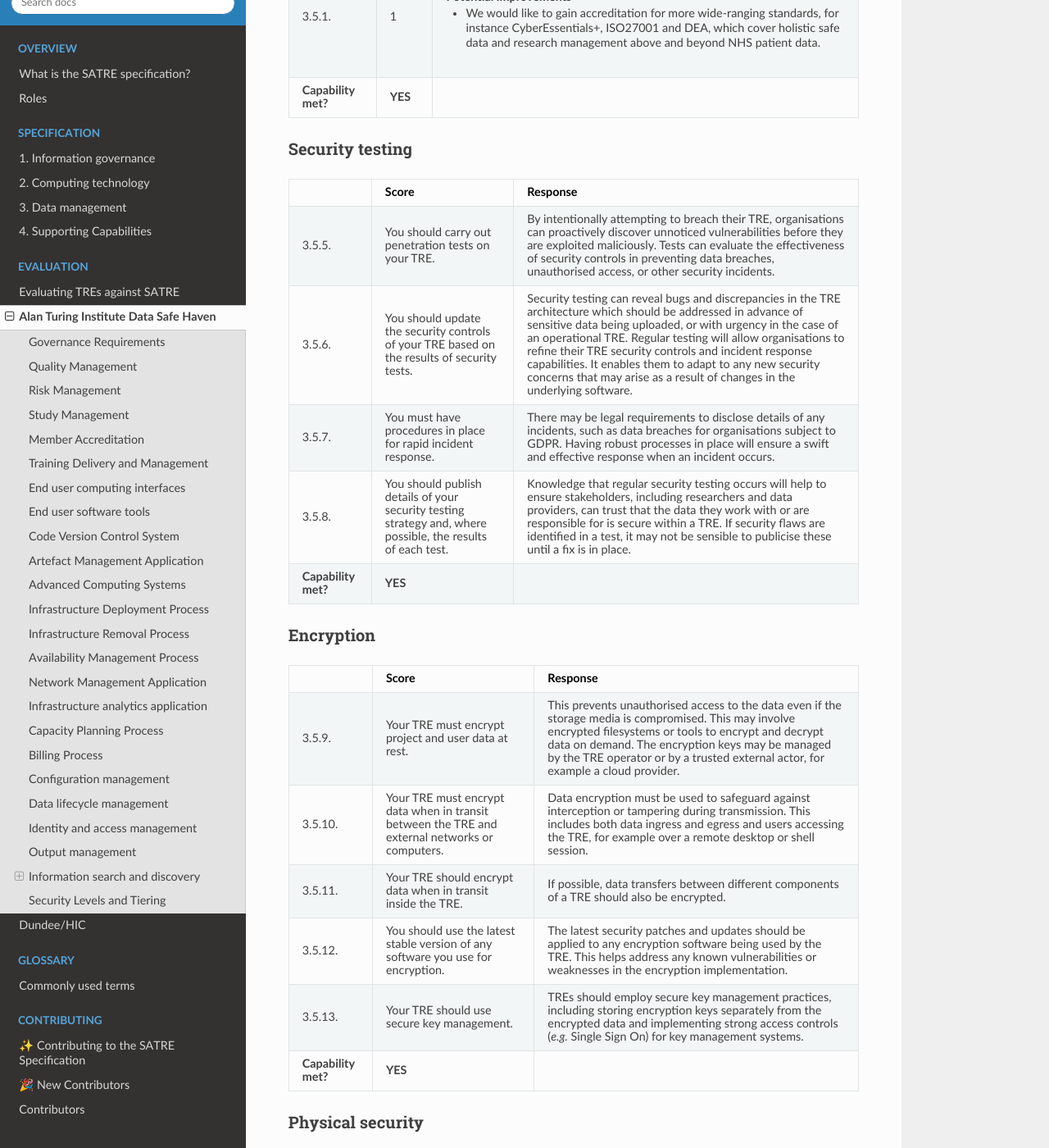
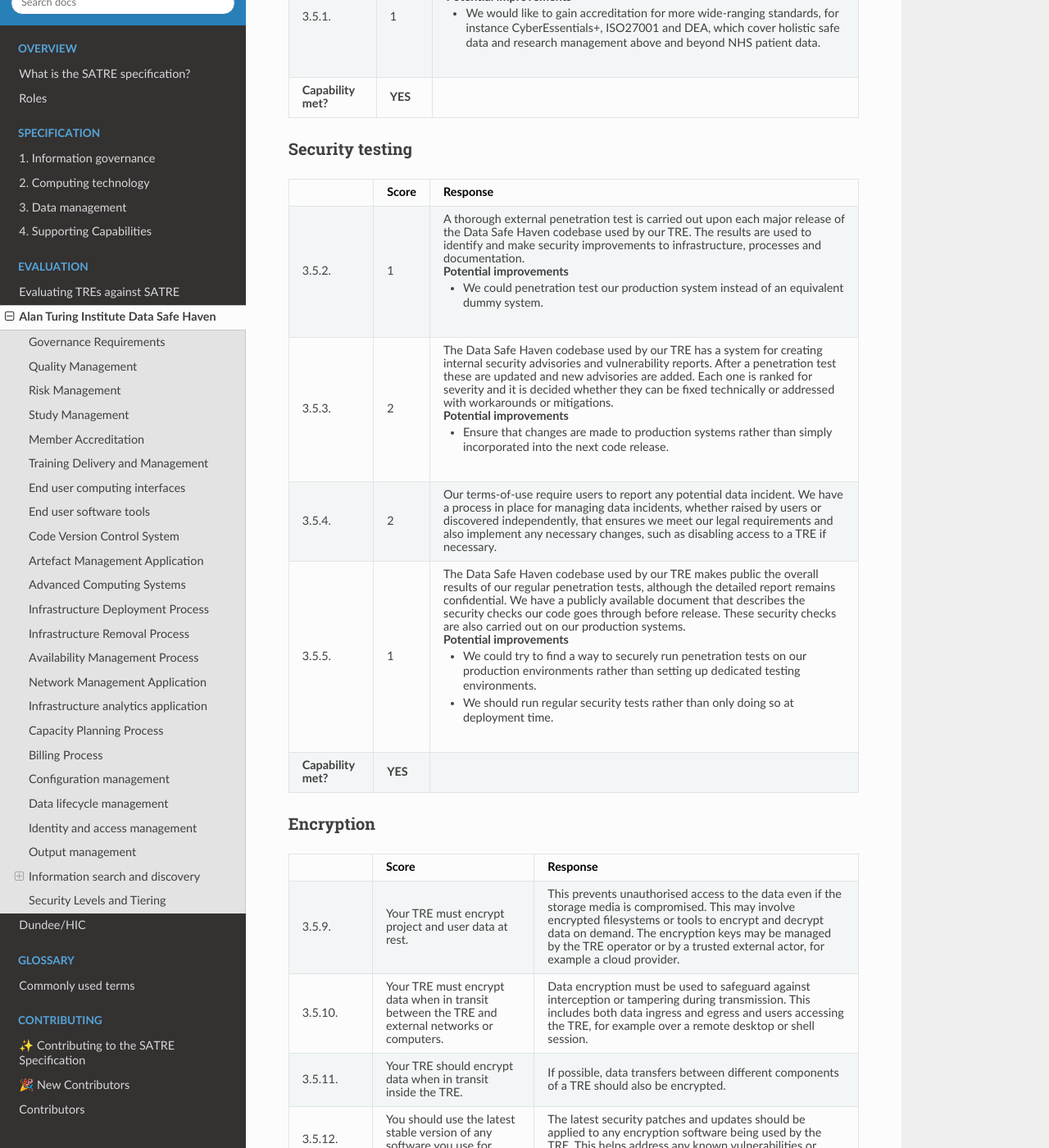
Before and after one commit to sa-tre/satre-specification, a Sphinx documentation site: the page built from docs/source/evaluations/alan_turing_institute.md, in a window 1280 px wide and 1400 px high, scrolled down 18359 px. Shown: the whole window at 82% size. Built offline with Sphinx 7.4.7 and the Read the Docs theme 2.0.0, drawn with Linux system fonts in a browser that asks for light colours.

Commit message:
:sparkles: Add security testing
Co-authored-by: Ed Chalstrey <edwardchalstrey@gmail.com>
Co-authored-by: Matt Craddock <mcraddock@turing.ac.uk>
Co-authored-by: Jim Madge <jmadge@turing.ac.uk>
Co-authored-by: Hari Sood <hsood@turing.ac.uk>

```diff
--- a/docs/source/evaluations/alan_turing_institute.md
+++ b/docs/source/evaluations/alan_turing_institute.md
@@ -929,22 +929,31 @@
 * -
   - Score
   - Response
+* - 3.5.2.
+  - 1
+  - A thorough external penetration test is carried out upon each major release of the Data Safe Haven codebase used by our TRE.
+    The results are used to identify and make security improvements to infrastructure, processes and documentation.
+    #### Potential improvements
+    - We could penetration test our production system instead of an equivalent dummy system.
+* - 3.5.3.
+  - 2
+  - The Data Safe Haven codebase used by our TRE has a system for creating internal security advisories and vulnerability reports.
+    After a penetration test these are updated and new advisories are added.
+    Each one is ranked for severity and it is decided whether they can be fixed technically or addressed with workarounds or mitigations.
+    #### Potential improvements
+    - Ensure that changes are made to production systems rather than simply incorporated into the next code release.
+* - 3.5.4.
+  - 2
+  - Our terms-of-use require users to report any potential data incident.
+    We have a process in place for managing data incidents, whether raised by users or discovered independently, that ensures we meet our legal requirements and also implement any necessary changes, such as disabling access to a TRE if necessary.
 * - 3.5.5.
-  - You should carry out penetration tests on your TRE.
-  - By intentionally attempting to breach their TRE, organisations can proactively discover unnoticed vulnerabilities before they are exploited maliciously. Tests can evaluate the effectiveness of security controls in preventing data breaches, unauthorised access, or other security incidents.
-* - 3.5.6.
-  - You should update the security controls of your TRE based on the results of security tests.
-  - Security testing can reveal bugs and discrepancies in the TRE architecture which should be addressed in advance of sensitive data being uploaded, or with urgency in the case of an operational TRE.
-    Regular testing will allow organisations to refine their TRE security controls and incident response capabilities.
-    It enables them to adapt to any new security concerns that may arise as a result of changes in the underlying software.
-* - 3.5.7.
-  - You must have procedures in place for rapid incident response.
-  - There may be legal requirements to disclose details of any incidents, such as  data breaches for organisations subject to GDPR.
-    Having robust processes in place will ensure a swift and effective response when an incident occurs.
-* - 3.5.8.
-  - You should publish details of your security testing strategy and, where possible, the results of each test.
-  - Knowledge that regular security testing occurs will help to ensure stakeholders, including researchers and data providers, can trust that the data they work with or are responsible for is secure within a TRE.
-    If security flaws are identified in a test, it may not be sensible to publicise these until a fix is in place.
+  - 1
+  - The Data Safe Haven codebase used by our TRE makes public the overall results of our regular penetration tests, although the detailed report remains confidential.
+    We have a publicly available document that describes the security checks our code goes through before release.
+    These security checks are also carried out on our production systems.
+    #### Potential improvements
+    - We could try to find a way to securely run penetration tests on our production environments rather than setting up dedicated testing environments.
+    - We should run regular security tests rather than only doing so at deployment time.
 * - **Capability met?**
   - **YES**
   -
```
Also changed, not shown: docs/source/pillars/data_management.md (+4 -4 lines).
